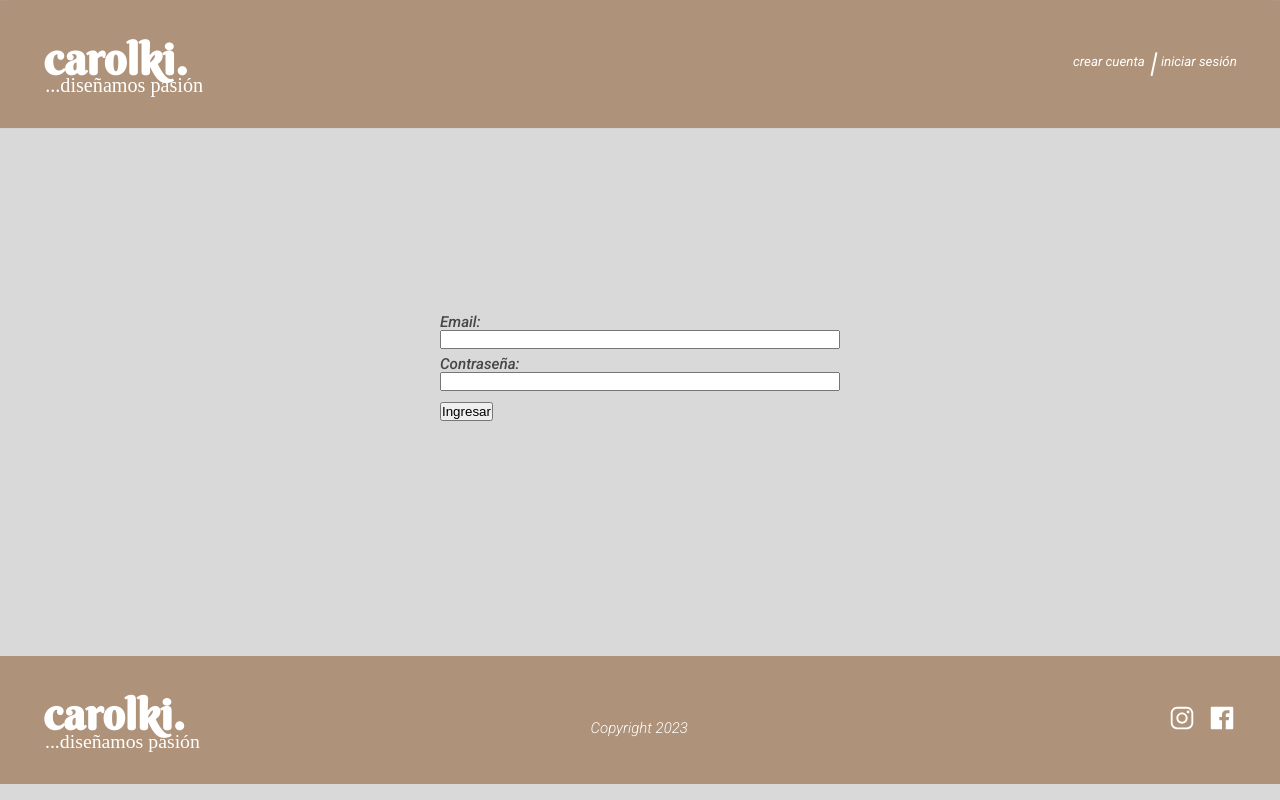
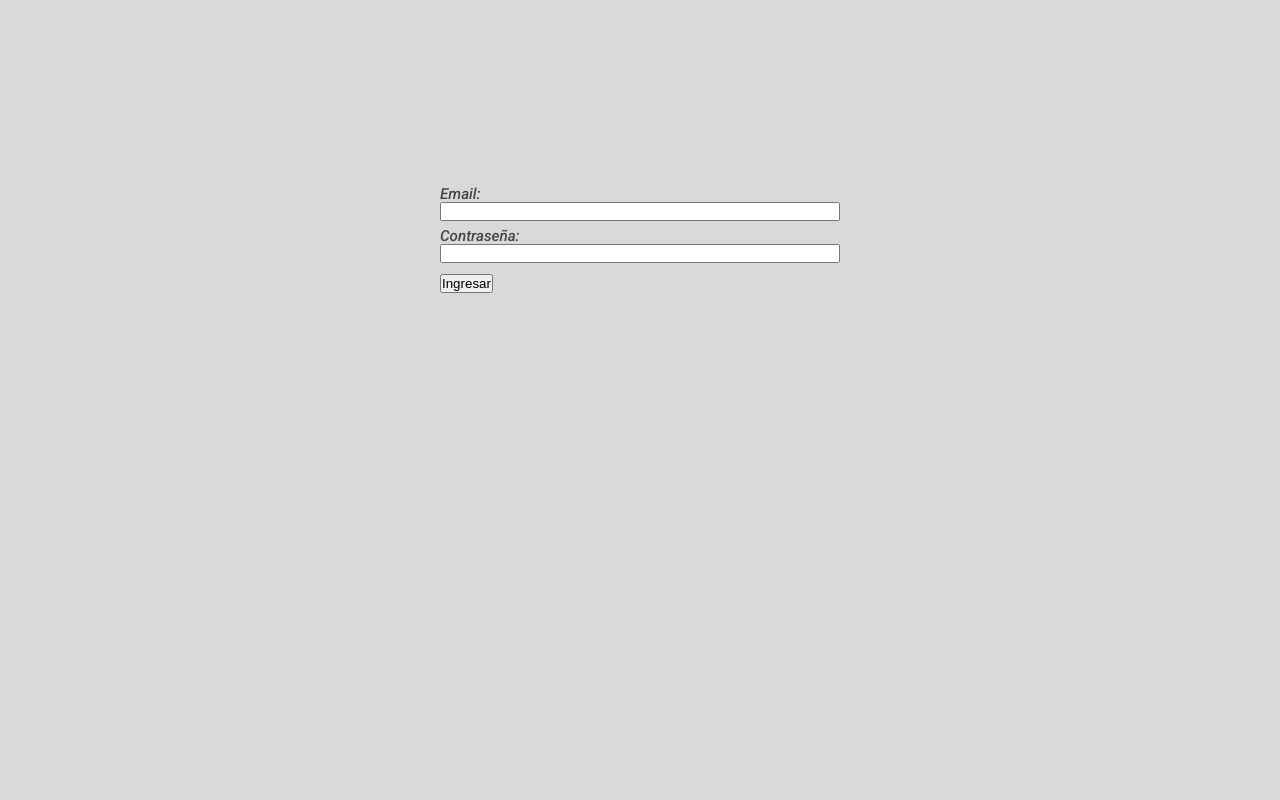
Before and after one commit to andrescarandino/Proyecto-Integrador-RopaDeDise-o, a React (Vite) app: page /users/login in a window 1280 px wide. Built offline with nearby package versions, Linux system fonts and the light colour scheme; a web font is replaced by a local one.

Commit message:
feat: :zap: Rutas login y register

```diff
--- a/src/App.jsx
+++ b/src/App.jsx
@@ -1,7 +1,8 @@
 import { Suspense } from 'react';
 import { Route, Routes } from 'react-router-dom';
 import Layout from './pages/Layout';
-import routes from './routes/routes';
+import PublicLayout from './pages/PublicLayout';
+import routes, { Login, Register } from './routes/routes';
 import Spinner from './components/Spinner';
 import './styles/index.css';
 import { ToastContextProvider } from './contexts/ToastContext';
@@ -11,6 +12,10 @@ function App() {
 		<Suspense fallback={<Spinner />}>
 			<ToastContextProvider>
 				<Routes>
+					<Route path="/users/" element={<PublicLayout />}>
+						<Route path="/users/login" element={<Login />} />
+						<Route path="/users/register" element={<Register />} />
+					</Route>
 					<Route path="/" element={<Layout />}>
 						{routes.map((route) => {
 							return (
--- a/src/components/toast/Toast.jsx
+++ b/src/components/toast/Toast.jsx
@@ -1,3 +1,4 @@
+// eslint-disable-next-line import/no-extraneous-dependencies
 import {
 	IconAlertCircleFilled,
 	IconCircleCheckFilled,
@@ -5,6 +6,7 @@ import {
 	IconInfoCircleFilled,
 	IconX,
 } from '@tabler/icons-react';
+// eslint-disable-next-line import/no-extraneous-dependencies
 import PropTypes from 'prop-types';
 import { useRef, useEffect, useState } from 'react';
 // eslint-disable-next-line import/no-cycle
--- a/src/components/toast/ToastContainer.jsx
+++ b/src/components/toast/ToastContainer.jsx
@@ -1,3 +1,4 @@
+// eslint-disable-next-line import/no-extraneous-dependencies
 import PropTypes from 'prop-types';
 // eslint-disable-next-line import/no-cycle
 import Toast from './Toast';
--- /dev/null
+++ b/src/pages/PublicLayout.jsx
@@ -0,0 +1,11 @@
+import { Outlet } from 'react-router-dom';
+
+function PublicLayout() {
+	return (
+		<div>
+			<Outlet />
+		</div>
+	);
+}
+
+export default PublicLayout;
--- a/src/pages/users/Login.jsx
+++ b/src/pages/users/Login.jsx
@@ -4,7 +4,7 @@ import { useForm } from 'react-hook-form';
 import { useRef } from 'react';
 import styles from '../../styles/users/login.module.css';
 
-function Register() {
+function Login() {
 	const {
 		register,
 		handleSubmit,
@@ -44,4 +44,4 @@ function Register() {
 	);
 }
 
-export default Register;
+export default Login;
--- a/src/routes/routes.js
+++ b/src/routes/routes.js
@@ -4,8 +4,8 @@ const AdminHome = lazy(() => import('../pages/admin/AdminHome'));
 const CreateProduct = lazy(() => import('../pages/admin/CreateProduct'));
 const ListProducts = lazy(() => import('../pages/admin/ListProduct'));
 const ProductDetail = lazy(() => import('../pages/ProductDetail'));
-const Register = lazy(() => import('../pages/users/Register'));
-const Login = lazy(() => import('../pages/users/Login'));
+export const Register = lazy(() => import('../pages/users/Register'));
+export const Login = lazy(() => import('../pages/users/Login'));
 const Home = lazy(() => import('../pages/Home'));
 const NotFound = lazy(() => import('../pages/NotFound'));
 
@@ -31,14 +31,14 @@ const routes = [
 		path: 'admin/products/list',
 		element: ListProducts,
 	},
-	{
-		path: 'users/register',
-		element: Register,
-	},
-	{
-		path: 'users/login',
-		element: Login,
-	},
+	// {
+	// 	path: 'users/register',
+	// 	element: Register,
+	// },
+	// {
+	// 	path: 'users/login',
+	// 	element: Login,
+	// },
 	{
 		path: '*',
 		element: NotFound,
--- a/src/styles/home.module.css
+++ b/src/styles/home.module.css
@@ -9,7 +9,7 @@
 	align-items: center;
 	justify-content: center;
 	flex-wrap: wrap-reverse;
-	gap: 1rem;
+	gap: 0.5rem;
 }
 
 .bodyProductsTwo {
@@ -17,5 +17,6 @@
 	align-items: center;
 	justify-content: center;
 	flex-wrap: wrap;
-	margin-top: 1rem;
+	margin-top: 1.3rem;
+	gap: 0.5rem;
 }
```
